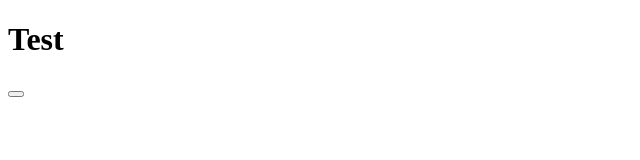
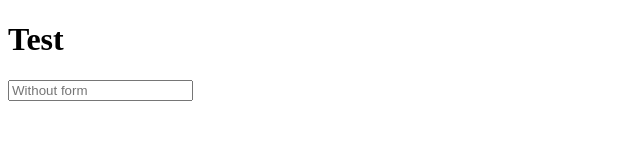
Before and after one commit to ptums/test-search-button, a plain HTML site: page index.html in a window 1280 px wide. Shown: the whole page, without its empty margins (0-640 px from the left). Drawn offline with Linux system fonts and the light colour scheme.

Commit message:
changed element from button to input

```diff
--- a/index.html
+++ b/index.html
@@ -2,6 +2,6 @@
 <html>
     <body>
         <h1>Test</h1>
-        <button type="search" placeholder="Without form" />
+        <input type="search" placeholder="Without form" />
     </body>
 </html>
```
